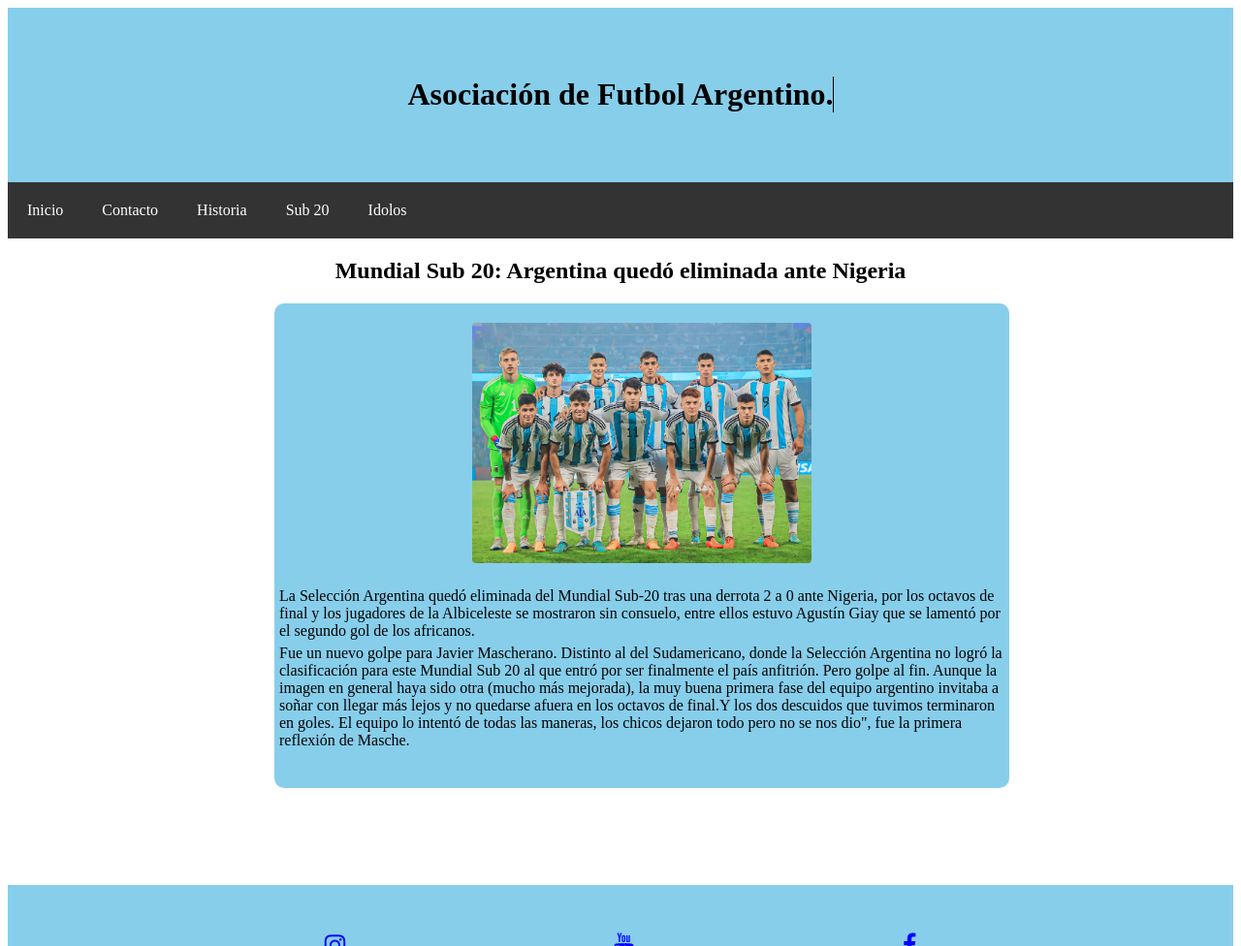
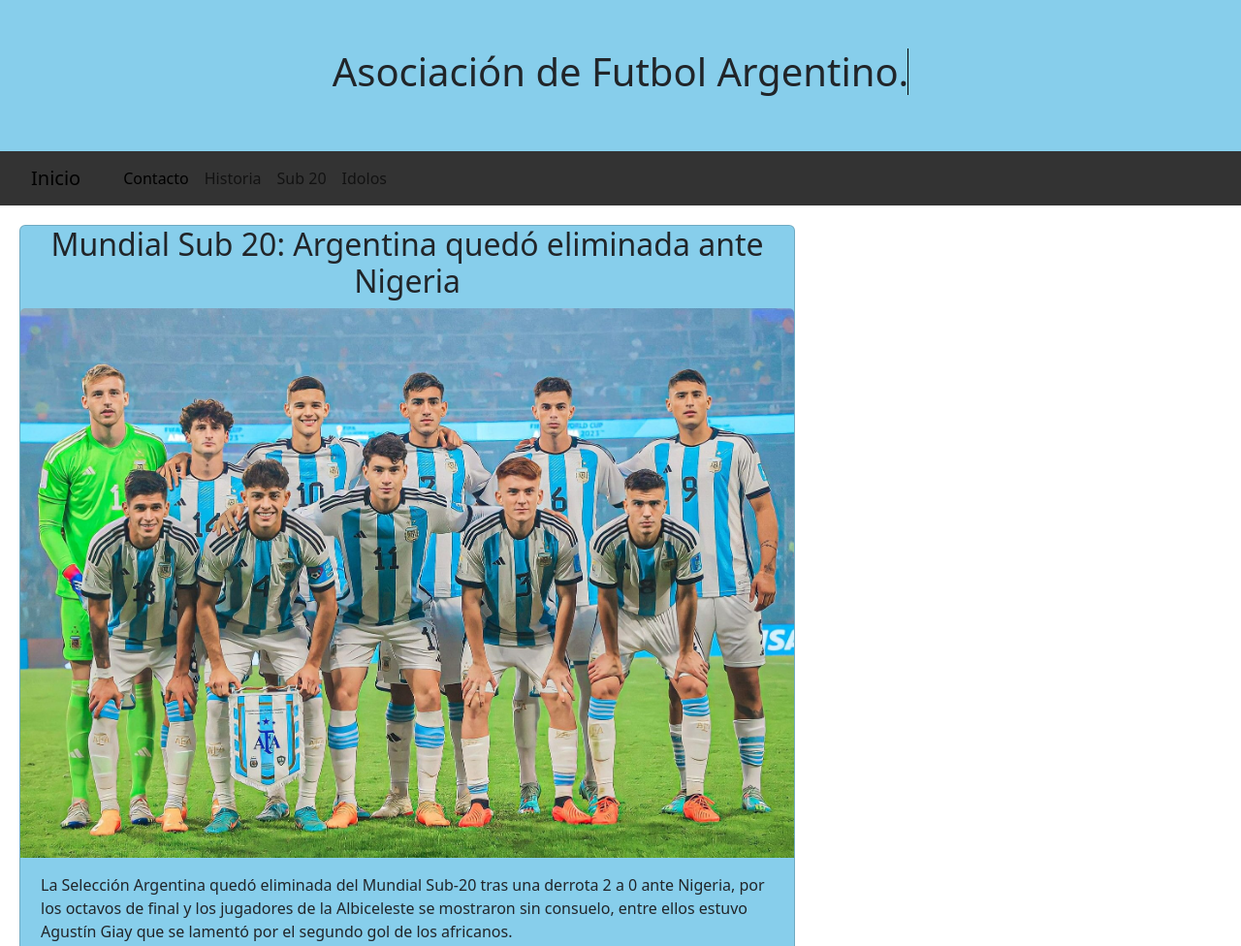
Before and after one commit to martiintorress/martiiintorres.github.io, a website: page pages/sub-20.html in a window 1280 px wide. Shown: the top 976 px of the page at 97% size. Drawn offline with nearby package versions, Linux system fonts and the light colour scheme.

Commit message:
Update sub-20.html

```diff
--- a/pages/sub-20.html
+++ b/pages/sub-20.html
@@ -6,6 +6,8 @@
     <meta name="keywords" content="Messi, Maradona, Argentina, Campeon ">
     <meta name="viewport" content="width=device-width, initial-scale=1.0">
     <link rel="stylesheet" href="../css/style.css">
+     <link href="https://cdn.jsdelivr.net/npm/bootstrap@5.3.0-alpha3/dist/css/bootstrap.min.css" rel="stylesheet" integrity="sha384-KK94CHFLLe+nY2dmCWGMq91rCGa5gtU4mk92HdvYe+M/SXH301p5ILy+dN9+nJOZ" crossorigin="anonymous">
+    <script src="https://cdn.jsdelivr.net/npm/bootstrap@5.3.0-alpha3/dist/js/bootstrap.bundle.min.js" integrity="sha384-ENjdO4Dr2bkBIFxQpeoTz1HIcje39Wm4jDKdf19U8gI4ddQ3GYNS7NTKfAdVQSZe" crossorigin="anonymous"></script>
     <link rel="shortcut icon" href="../img/afa.ico" type="image/x-icon">
     <link rel="stylesheet" href="https://stackpath.bootstrapcdn.com/font-awesome/4.7.0/css/font-awesome.min.css">
 
@@ -19,28 +21,36 @@
         <h1>Asociación de Futbol Argentino.<span>&#160;</span></h1>
         </div>
 
-    </header>    <nav>
-        <a href="../index.html">Inicio</a>
-        <a href="./contacto.html"> Contacto</a>
-        <a href="./historia.html"> Historia</a>
-        <a href="./sub-20.html"> Sub 20</a>
-        <a href="./idolos.html"> Idolos</a>
-    </nav>
+    </header>
+    <nav class="navbar navbar-expand-lg bg-#333">
+        <div class="container-fluid">
+          <a class="navbar-brand" href="../index.html">Inicio</a>
+          <button class="navbar-toggler" type="button" data-bs-toggle="collapse" data-bs-target="#navbarNavAltMarkup" aria-controls="navbarNavAltMarkup" aria-expanded="false" aria-label="Toggle navigation">
+            <span class="navbar-toggler-icon"></span>
+          </button>
+          <div class="collapse navbar-collapse" id="navbarNavAltMarkup">
+            <div class="navbar-nav">
+              <a class="nav-link active" aria-current="page" href="./contacto.html">Contacto</a>
+              <a class="nav-link" href="./historia.html">Historia</a>
+              <a class="nav-link" href="./sub-20.html">Sub 20</a>
+              <a class="nav-link" href="./idolos.html">Idolos</a>
+            </div>
+          </div>
+        </div>
+      </nav>
 
-    <h2>Mundial Sub 20: Argentina quedó eliminada ante Nigeria</h2>
 <main>
-    <article>
-        <img class="img-20" src="../img/sub-20.jpg" alt="equipo sub 20">
+    <div class="flex">
+        <div class="card" style="width: 100vh;  background-color : skyblue;  " >
+                <h2>Mundial Sub 20: Argentina quedó eliminada ante Nigeria</h2>
 
-        <div>
-            <p class="parrafo">La Selección Argentina quedó eliminada del Mundial Sub-20 tras una derrota 2 a 0 ante Nigeria, por los octavos de final y los jugadores de la Albiceleste se mostraron sin consuelo, entre ellos estuvo Agustín Giay que se lamentó por el segundo gol de los africanos.</p>
-
-            <p class="parrafo">Fue un nuevo golpe para Javier Mascherano. Distinto al del Sudamericano, donde la Selección Argentina no logró la clasificación para este Mundial Sub 20 al que entró por ser finalmente el país anfitrión. Pero golpe al fin. Aunque la imagen en general haya sido otra (mucho más mejorada), la muy buena primera fase del equipo argentino invitaba a soñar con llegar más lejos y no quedarse afuera en los octavos de final.Y los dos descuidos que tuvimos terminaron en goles. El equipo lo intentó de todas las maneras, los chicos dejaron todo pero no se nos dio", fue la primera reflexión de Masche.</p>
-        </div>
-
-
-
-    </article>
+            <img src="../img/sub-20.jpg" class="card-img-top" alt="Argentina campeona">
+            <div class="card-body">
+              <p class="card-text">La Selección Argentina quedó eliminada del Mundial Sub-20 tras una derrota 2 a 0 ante Nigeria, por los octavos de final y los jugadores de la Albiceleste se mostraron sin consuelo, entre ellos estuvo Agustín Giay que se lamentó por el segundo gol de los africanos.</p>
+              <p class="card-text">Fue un nuevo golpe para Javier Mascherano. Distinto al del Sudamericano, donde la Selección Argentina no logró la clasificación para este Mundial Sub 20 al que entró por ser finalmente el país anfitrión. Pero golpe al fin. Aunque la imagen en general haya sido otra (mucho más mejorada), la muy buena primera fase del equipo argentino invitaba a soñar con llegar más lejos y no quedarse afuera en los octavos de final.Y los dos descuidos que tuvimos terminaron en goles. El equipo lo intentó de todas las maneras, los chicos dejaron todo pero no se nos dio", fue la primera reflexión de Masche.</p>
+            </div>
+          </div>
+    </div>
 </main>
 
 <footer>
@@ -55,3 +65,8 @@
 
 </body>
 </html>
+
+
+
+</body>
+</html>
```
